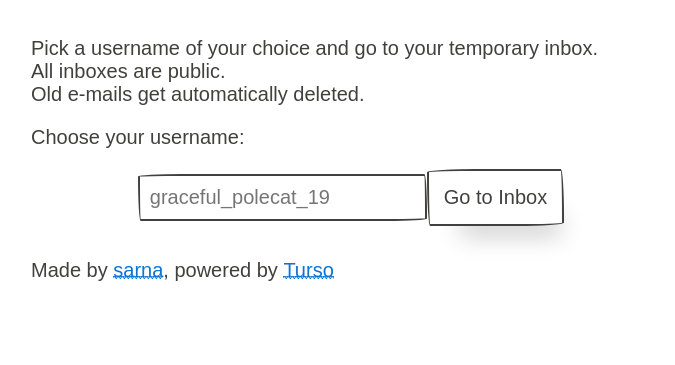
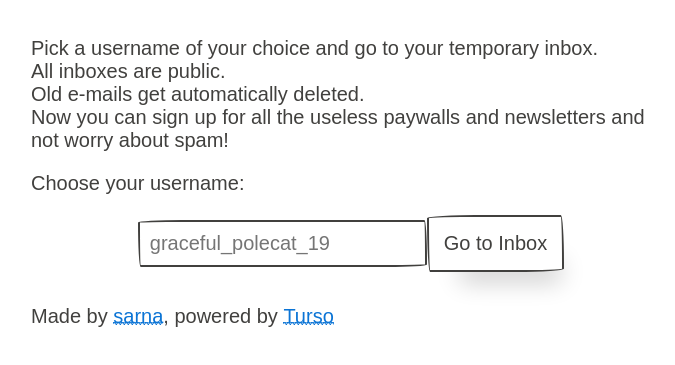
Before and after one commit to psarna/edgemail-client, a plain HTML site: page index.html in a window 1280 px wide. Shown: the part 237-602 px from the top of the page, without its empty margins (289-964 px from the left). Drawn offline with nearby package versions, Linux system fonts and the light colour scheme; a web font is replaced by a local one.

Commit message:
Add a paragraph on paywalls

```diff
--- a/index.html
+++ b/index.html
@@ -12,7 +12,9 @@
         <h4>Your best temporary e-mail service!</h4>
         <p>
             Pick a username of your choice and go to your temporary inbox.<br>
-            All inboxes are public.<br>Old e-mails get automatically deleted.
+            All inboxes are public.<br>
+            Old e-mails get automatically deleted.<br>
+            Now you can sign up for all the useless paywalls and newsletters and not worry about spam!<br>
         </p>
         <p>Choose your username:</p>
         <form id="inbox_form" style="display: flex; align-items: center; justify-content: center" action="javascript:go_to_inbox()">
```
